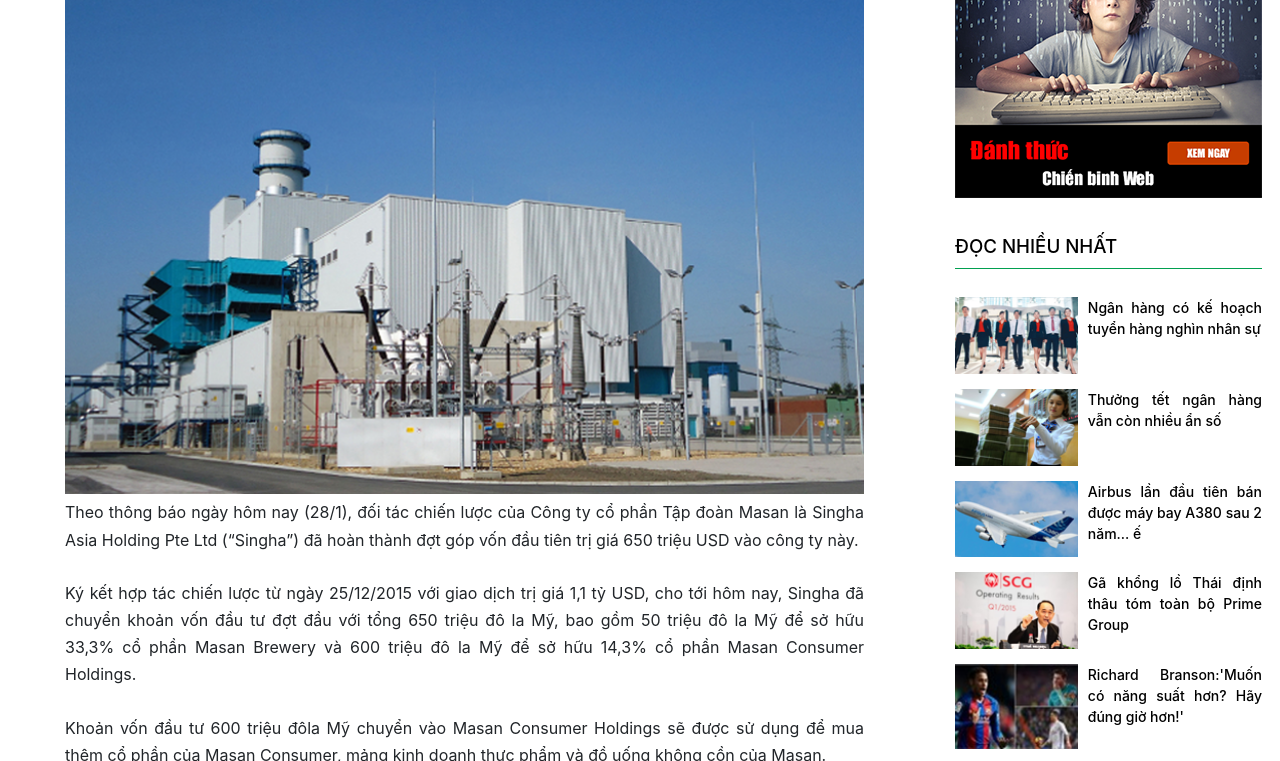
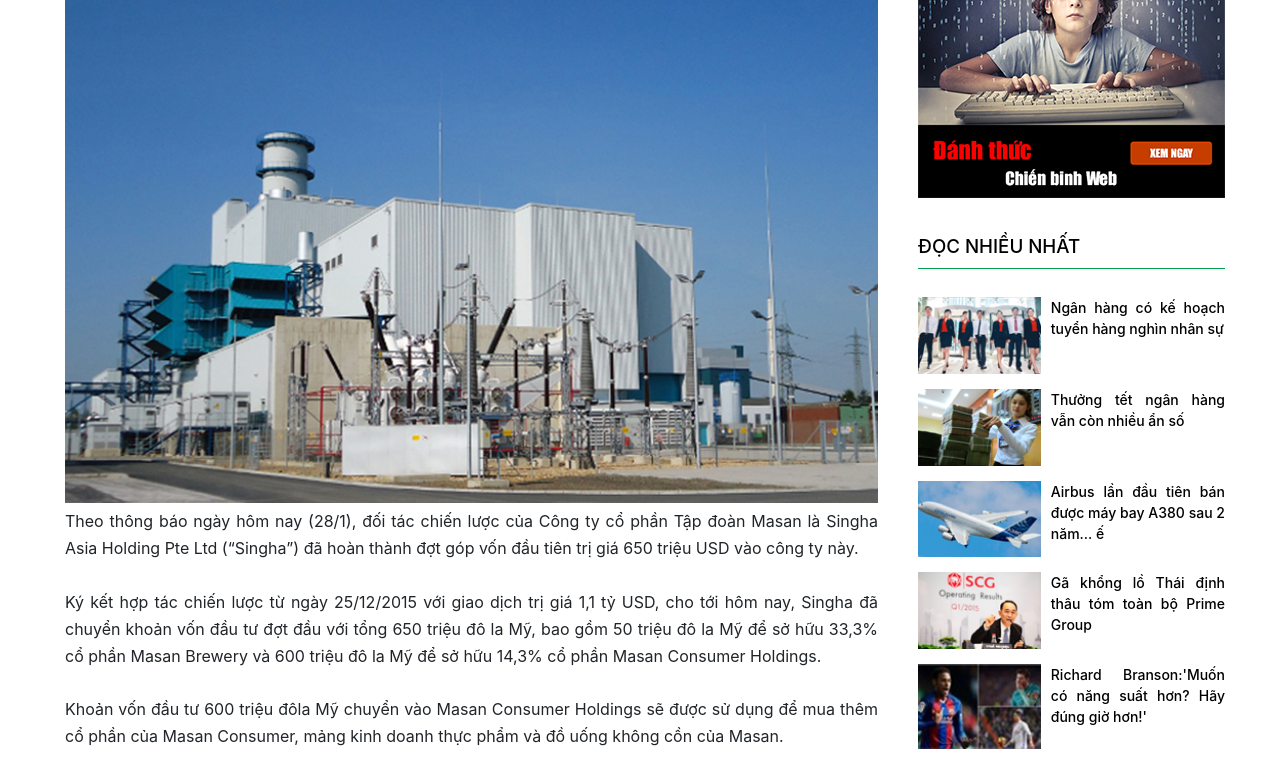
Before and after one commit to dangquangminh123/vietsoz-unitop, a plain HTML site: page detail.html in a window 1280 px wide. Shown: the part 178-939 px from the top of the page. Drawn offline with Linux system fonts and the light colour scheme.

Commit message:
updated2_31

```diff
--- a/assets/css/detail.css
+++ b/assets/css/detail.css
@@ -121,7 +121,6 @@ form#search-box::placeholder {
   margin-top: 30px;
   display: flex;
   flex-basis: 100%;
-  padding: 0px 10px;
   background-color: #ffffff;
   min-height: 674px;
 }
@@ -132,7 +131,8 @@ form#search-box::placeholder {
   width: 829px;
   display: flex;
   flex-wrap: wrap;
-  padding-right: 30px;
+  padding-right: 20px;
+  padding-left: 10px;
 }
 
 /* Content body */
@@ -228,7 +228,7 @@ form#search-box::placeholder {
 /* Sidebar right */
 .wp-content .sidebar {
   flex-basis: 25%;
-  padding-left: 61px;
+  padding-left: 20px;
   flex-grow: 3;
   flex-shrink: 1;
 }
```
